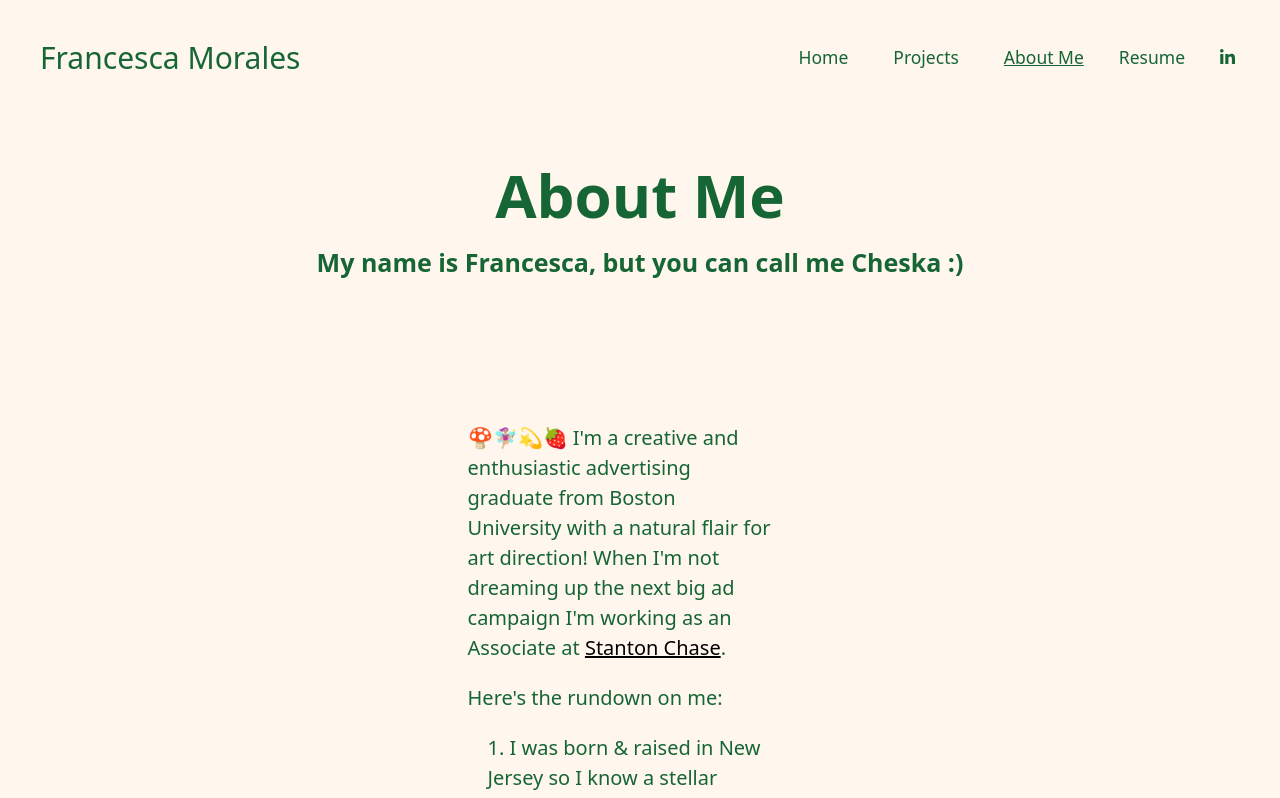
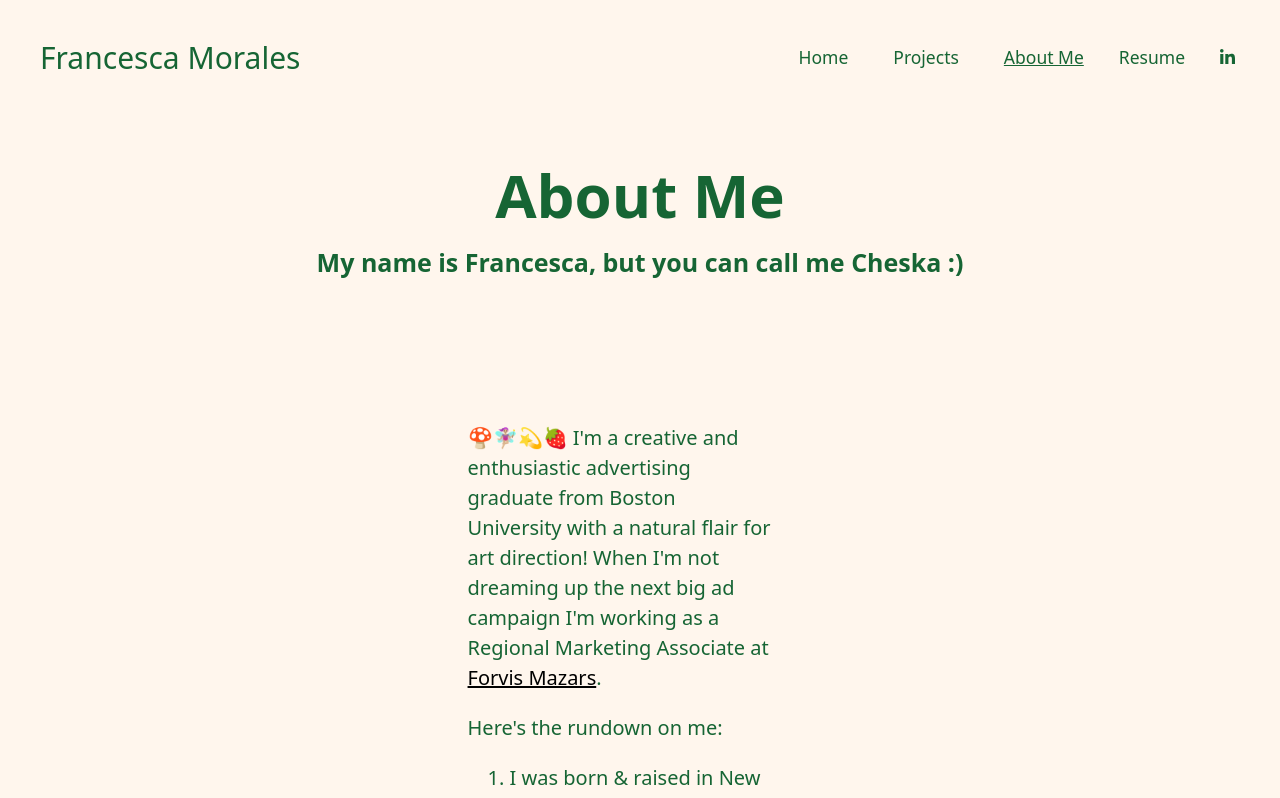
Before and after one commit to Benjamin-Wolff/Cheska-Portfolio, a SvelteKit app in the folder cheska-portfolio/: page /about in a window 1280 px wide. Shown: the top 798 px of the page. Built offline with nearby package versions, Linux system fonts and the light colour scheme.

Commit message:
Update +page.svelte

```diff
--- a/cheska-portfolio/src/routes/about/+page.svelte
+++ b/cheska-portfolio/src/routes/about/+page.svelte
@@ -7,12 +7,12 @@
 		<!-- Paragraphs -->
 		<p class="mb-4 text-green-800">
 			🍄🧚🏼‍♀️💫🍓 I'm a creative and enthusiastic advertising graduate from Boston University with a natural
-			flair for art direction! When I'm not dreaming up the next big ad campaign I'm working as an
+			flair for art direction! When I'm not dreaming up the next big ad campaign I'm working as a Regional Marketing
 			Associate at <a
 				class="underline text-black"
-				href="https://www.stantonchase.com/office/executive-search-firm-in-boston-united-states"
+				href="https://www.forvismazars.us/"
 				target="_blank"
-				>Stanton Chase</a
+				>Forvis Mazars</a
 			>.
 		</p>
 		<p class="mb-4 text-green-800">Here's the rundown on me:</p>
```
